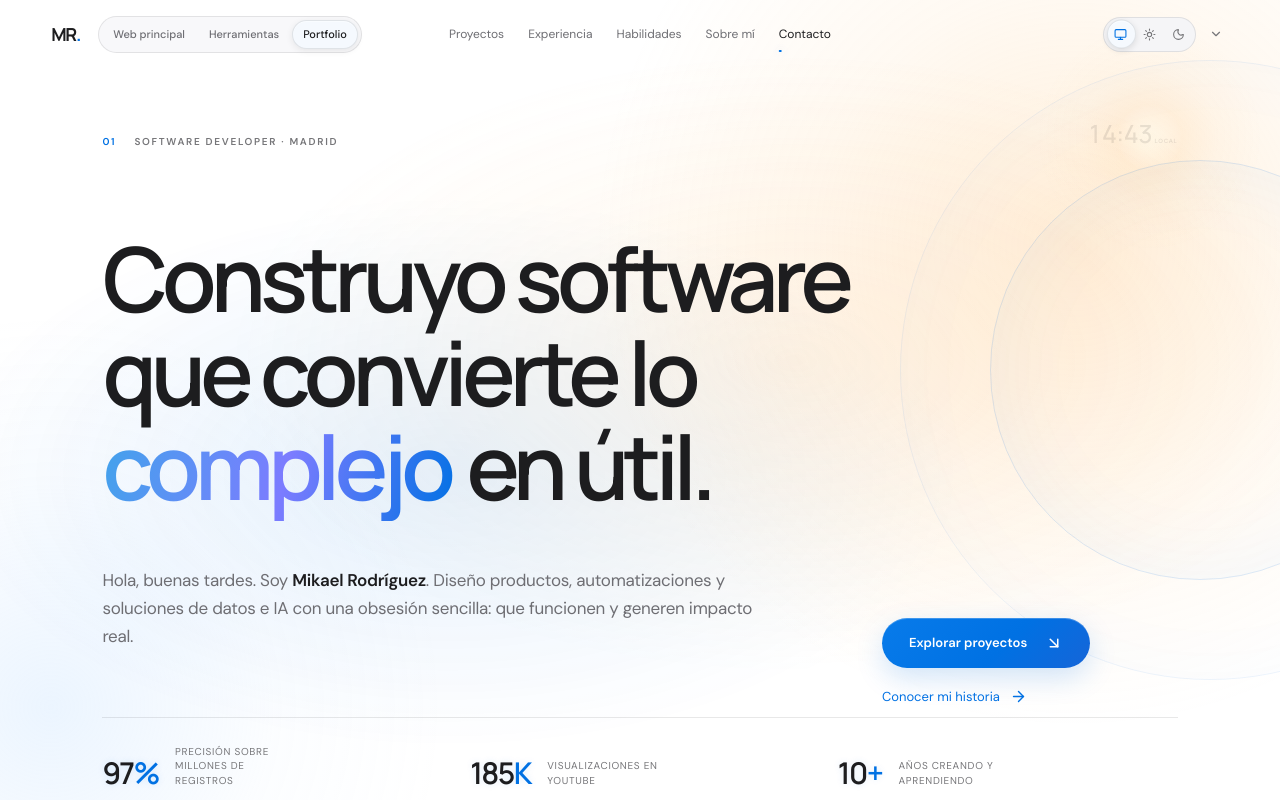
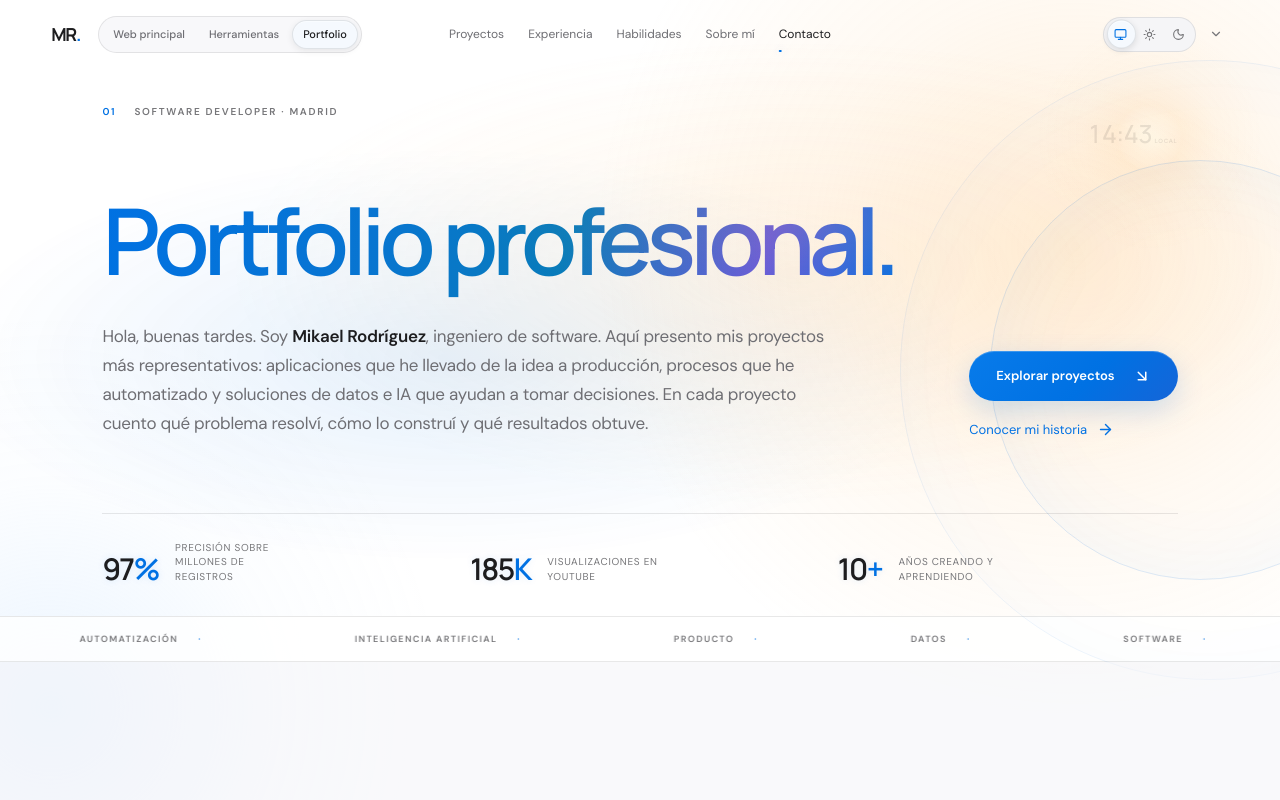
Before and after one commit to AlphaCreativeSoftware/Portfolio, a React (Vite) app: page /portfolio in a window 1280 px wide. Shown: the top 800 px of the page. Built offline with nearby package versions, Linux system fonts and the light colour scheme.

Commit message:
Mejorado inicio Portfolio

```diff
--- a/src/features/home/sections/HomeHero.tsx
+++ b/src/features/home/sections/HomeHero.tsx
@@ -1,9 +1,9 @@
 import { ArrowDown } from 'lucide-react'
+import { useHeroLightSweep } from '../../../shared/hooks/useHeroLightSweep'
 import { HomeOrbit } from '../components/HomeOrbit'
-import { useHeroNameGradient } from '../hooks/useHeroNameGradient'
 
 export function HomeHero({ navigateTo }: { navigateTo: (id: string) => void }) {
-  const nameRef = useHeroNameGradient()
+  const nameRef = useHeroLightSweep()
   return (
     <section className="home-hero home-container" id="inicio" aria-labelledby="home-title">
       <div className="home-hero-grid">
--- a/src/features/portfolio/sections/HeroSection.tsx
+++ b/src/features/portfolio/sections/HeroSection.tsx
@@ -1,4 +1,5 @@
 import { ArrowDownRight, ArrowRight } from 'lucide-react'
+import { useHeroLightSweep } from '../../../shared/hooks/useHeroLightSweep'
 import { AnimatedMetric } from '../../../shared/ui/AnimatedMetric'
 import { useAppearance } from '../../appearance/context'
 import { useHeroMotion } from '../hooks/useHeroMotion'
@@ -6,23 +7,22 @@ import { useHeroMotion } from '../hooks/useHeroMotion'
 export function HeroSection({ navigateTo }: { navigateTo: (section: string) => void }) {
   const { localTime, formattedTime, greeting } = useAppearance()
   const { orbitOneRef, orbitTwoRef } = useHeroMotion()
+  const titleRef = useHeroLightSweep()
   return (
-    <section className="hero" id="inicio">
-      <div className="hero-orbit orbit-one" ref={orbitOneRef} />
-      <div className="hero-orbit orbit-two" ref={orbitTwoRef} />
+    <section className="hero" id="inicio" aria-labelledby="portfolio-title">
+      <div className="hero-orbit orbit-one" ref={orbitOneRef} aria-hidden="true" />
+      <div className="hero-orbit orbit-two" ref={orbitTwoRef} aria-hidden="true" />
       <p className="kicker hero-kicker"><span>01</span> Software developer · Madrid</p>
       <time className="hero-background-time" dateTime={localTime.toISOString()} aria-label={`Hora local: ${formattedTime}`}>{formattedTime}<small> local</small></time>
       <div className="hero-copy">
-        <h1 aria-label="Construyo software que convierte lo complejo en útil.">
-          <span className="hero-title-line"><span>Construyo software</span></span>
-          <span className="hero-title-line"><span>que convierte lo</span></span>
-          <span className="hero-title-line"><span><em>complejo</em> en útil.</span></span>
-        </h1>
-        <p>Hola, {greeting}. Soy <strong>Mikael Rodríguez</strong>. Diseño productos, automatizaciones y soluciones de datos e IA con una obsesión sencilla: que funcionen y generen impacto real.</p>
-      </div>
-      <div className="hero-actions">
-        <a className="button button-primary" href="#proyectos" onClick={() => navigateTo('proyectos')}>Explorar proyectos <ArrowDownRight size={18} /></a>
-        <a className="text-link" href="#sobre-mi" onClick={() => navigateTo('sobre-mi')}>Conocer mi historia <ArrowRight size={17} /></a>
+        <h1 ref={titleRef} className="portfolio-title" id="portfolio-title">Portfolio profesional.</h1>
+        <div className="hero-details">
+          <p>Hola, {greeting}. Soy <strong>Mikael Rodríguez</strong>, ingeniero de software. Aquí presento mis proyectos más representativos: aplicaciones que he llevado de la idea a producción, procesos que he automatizado y soluciones de datos e IA que ayudan a tomar decisiones. En cada proyecto cuento qué problema resolví, cómo lo construí y qué resultados obtuve.</p>
+          <div className="hero-actions">
+            <a className="button button-primary" href="#proyectos" onClick={() => navigateTo('proyectos')}>Explorar proyectos <ArrowDownRight size={18} aria-hidden="true" /></a>
+            <a className="text-link" href="#sobre-mi" onClick={() => navigateTo('sobre-mi')}>Conocer mi historia <ArrowRight size={17} aria-hidden="true" /></a>
+          </div>
+        </div>
       </div>
       <div className="hero-stats">
         <div><AnimatedMetric value={97} suffix="%" accentSuffix play delay={820} duration={950} /><small>Precisión sobre millones de registros</small></div>
--- a/src/features/home/hooks/useHeroNameGradient.ts
+++ b/src/shared/hooks/useHeroLightSweep.ts
@@ -1,22 +1,22 @@
 import { useEffect, useRef } from 'react'
 
-export function useHeroNameGradient() {
-  const nameRef = useRef<HTMLHeadingElement>(null)
+export function useHeroLightSweep() {
+  const headingRef = useRef<HTMLHeadingElement>(null)
 
   useEffect(() => {
-    const name = nameRef.current
-    if (!name) return
+    const heading = headingRef.current
+    if (!heading) return
 
     const reducedMotion = window.matchMedia('(prefers-reduced-motion: reduce)')
     let frame = 0
     let previous: number | undefined
     const paint = () => {
       frame = 0
-      // Complete the sweep while the name is still in view, not at page end.
+      // Complete the sweep while the hero is still in view, not at page end.
       const progress = Math.round(Math.min(100, Math.max(0, window.scrollY / 3)))
       if (progress === previous) return
       previous = progress
-      name.style.setProperty('--name-gradient-position', `${progress}%`)
+      heading.style.setProperty('--hero-light-progress', `${progress}%`)
     }
     const onScroll = () => {
       if (!frame) frame = window.requestAnimationFrame(paint)
@@ -30,7 +30,7 @@ export function useHeroNameGradient() {
       stop()
       if (reducedMotion.matches) {
         previous = undefined
-        name.style.removeProperty('--name-gradient-position')
+        heading.style.removeProperty('--hero-light-progress')
         return
       }
       paint()
@@ -45,5 +45,5 @@ export function useHeroNameGradient() {
     }
   }, [])
 
-  return nameRef
+  return headingRef
 }
--- a/src/styles/home/hero.css
+++ b/src/styles/home/hero.css
@@ -33,7 +33,7 @@
        across more of the name without changing the source palette. */
     background-image: linear-gradient(68deg, var(--text) 10%, var(--name-midtone) 43%, var(--name-lit) 79%);
     background-size: 145% 100%;
-    background-position: var(--name-gradient-position, 0%) 50%;
+    background-position: var(--hero-light-progress, 0%) 50%;
     background-clip: text;
   }
   .home-title-dot { color: inherit; }
--- a/src/styles/sections/hero.css
+++ b/src/styles/sections/hero.css
@@ -1,4 +1,4 @@
-.hero { position: relative; min-height: 820px; height: 100svh; max-height: 960px; padding: 135px max(8vw, 34px) 0; display: grid; grid-template-columns: 1.45fr .55fr; grid-template-rows: auto 1fr auto; isolation: isolate; }
+.hero { position: relative; min-height: clamp(600px, 77svh, 750px); padding: clamp(105px, 13svh, 135px) max(8vw, 34px) 0; display: grid; grid-template-rows: auto 1fr auto; isolation: isolate; }
 .hero::before {
   content: '';
   position: absolute;
@@ -22,21 +22,49 @@
 .hero-kicker { animation: hero-element-enter .65s .05s var(--ease-premium) backwards; }
 .hero-background-time { --time-opacity: .1; position: absolute; z-index: -1; right: max(8vw, 34px); top: 116px; color: var(--text); font: 500 25px 'Manrope'; font-variant-numeric: tabular-nums; letter-spacing: -.035em; opacity: var(--time-opacity); pointer-events: none; animation: hero-time-enter .8s .22s var(--ease-premium) backwards; }
 .hero-background-time small { font: 600 6px 'DM Sans'; letter-spacing: .12em; text-transform: uppercase; }
-.hero-copy { align-self: center; padding-top: 20px; }
+.hero-copy { align-self: center; min-width: 0; padding-block: clamp(44px, 8svh, 76px); }
 h1, h2 { font-family: 'Manrope', sans-serif; letter-spacing: -.065em; line-height: .96; font-weight: 600; margin: 0; }
 h1 { font-size: clamp(60px, 7vw, 112px); max-width: 1120px; }
 h1 em, h2 em { font-style: normal; font-weight: inherit; }
-h1 em { display: inline-block; margin: 0 -.02em 0 0; padding: 0 .07em .14em 0; color: var(--blue); background: linear-gradient(105deg, var(--blue) 0%, #0a84ff 34%, #32ade6 58%, #7c7cff 82%, var(--blue) 100%); background-size: 280% 100%; background-position: calc(100% + var(--hero-word-shift, 0%)) 50%; background-clip: text; -webkit-background-clip: text; -webkit-text-fill-color: transparent; }
 h2 em { color: var(--blue); background: var(--accent-gradient); background-clip: text; -webkit-background-clip: text; -webkit-text-fill-color: transparent; }
-.hero-title-line { display: block; margin-bottom: -.18em; padding: 0 .08em .27em 0; overflow: hidden; }
-.hero-title-line > span { display: block; transform-origin: left bottom; animation: hero-title-enter .92s var(--ease-premium) backwards; }
-.hero-title-line:nth-child(1) > span { animation-delay: .12s; }
-.hero-title-line:nth-child(2) > span { animation-delay: .23s; }
-.hero-title-line:nth-child(3) > span { animation-delay: .34s; }
-.hero-title-line em { animation: hero-accent-gradient 3.3s .42s var(--ease-premium) backwards, hero-accent-settle 1.9s .54s ease-out backwards; }
-.hero-copy > p { max-width: 650px; margin: 36px 0 0; color: var(--muted); line-height: 1.65; font-size: 17px; letter-spacing: -.015em; animation: hero-element-enter .75s .56s var(--ease-premium) backwards; }
-.hero-copy strong { color: var(--text); font-weight: 600; }
-.hero-actions { align-self: end; display: flex; flex-direction: column; align-items: flex-start; gap: 20px; padding-bottom: 12px; animation: hero-element-enter .75s .7s var(--ease-premium) backwards; }
+.portfolio-title {
+  --title-blue: #0875d1;
+  --title-cyan: #087bbb;
+  --title-indigo: #655adc;
+  --title-reflection-strength: 12%;
+  inline-size: fit-content;
+  max-inline-size: min(100%, 1120px);
+  font-size: clamp(54px, 7.2vw, 112px);
+  line-height: 1.04;
+  text-wrap: balance;
+  color: var(--blue);
+  padding: .04em .09em .18em .035em;
+  margin: -.04em 0 -.18em -.035em;
+  animation: hero-element-enter .88s .12s var(--ease-premium) backwards;
+}
+:root[data-appearance='dark'] .portfolio-title {
+  --title-blue: #0a84ff;
+  --title-cyan: #32ade6;
+  --title-indigo: #7c7cff;
+  --title-reflection-strength: 22%;
+}
+@supports (background-clip: text) and (color: color-mix(in srgb, red, blue)) {
+  .portfolio-title {
+    --title-reflection: color-mix(in srgb, var(--celestial-edge) 80%, var(--celestial-core));
+    color: transparent;
+    background-image:
+      radial-gradient(ellipse 44% 75% at calc(100% - var(--celestial-right) - var(--hero-light-progress, 0%) * .28) calc(var(--celestial-top) + 14%), color-mix(in srgb, var(--title-reflection) var(--title-reflection-strength), transparent), transparent 94%),
+      linear-gradient(105deg, var(--blue) 0%, var(--title-blue) 34%, var(--title-cyan) 58%, var(--title-indigo) 82%, var(--blue) 100%);
+    background-clip: text;
+  }
+}
+@media (forced-colors: active) {
+  .portfolio-title { background: none; color: CanvasText; }
+}
+.hero-details { display: grid; grid-template-columns: minmax(0, 1fr) auto; align-items: end; gap: 24px clamp(30px, 6vw, 96px); margin-top: clamp(22px, 3vw, 34px); }
+.hero-details > p { max-width: 64ch; margin: 0; color: var(--muted); line-height: 1.7; font-size: 17px; letter-spacing: -.015em; animation: hero-element-enter .75s .3s var(--ease-premium) backwards; }
+.hero-copy strong { color: var(--text); font-weight: 600; white-space: nowrap; }
+.hero-actions { display: flex; flex-direction: column; align-items: flex-start; gap: 20px; animation: hero-element-enter .75s .43s var(--ease-premium) backwards; }
 .hero-actions .button-primary { padding: 16px 27px; font-size: 13px; }
 .hero-actions .button-primary svg { transition: transform .35s var(--ease-premium); }
 .hero-actions .button-primary:hover svg { transform: translate(3px, 3px); }
@@ -56,11 +84,9 @@ h2 em { color: var(--blue); background: var(--accent-gradient); background-clip:
 .hero-stats strong span { color: var(--blue); }
 .hero-stats small { max-width: 130px; color: var(--faint); font-size: 10px; line-height: 1.45; text-transform: uppercase; letter-spacing: .07em; }
 
-@keyframes hero-title-enter { from { opacity: 0; transform: translateY(108%); } 65% { opacity: 1; } to { opacity: 1; transform: none; } }
 @keyframes hero-element-enter { from { opacity: 0; transform: translateY(14px); } to { opacity: 1; transform: none; } }
 @keyframes hero-time-enter { from { opacity: 0; transform: translateY(8px); } to { opacity: var(--time-opacity); transform: none; } }
 @keyframes hero-rule-enter { from { opacity: 0; transform: scaleX(0); } to { opacity: 1; transform: scaleX(1); } }
 @keyframes hero-aura-enter { from { opacity: 0; } to { opacity: .7; } }
 @keyframes hero-orbit-enter { from { opacity: 0; transform: scale(.6); } to { opacity: var(--orbit-opacity); transform: scale(1); } }
-@keyframes hero-accent-gradient { from { background-position: -25% 50%; } to { background-position: 100% 50%; } }
 @keyframes hero-accent-settle { from { text-shadow: 0 0 26px color-mix(in srgb, var(--blue) 34%, transparent); } to { text-shadow: 0 0 0 transparent; } }
```
Also changed, not shown: src/features/portfolio/hooks/useHeroMotion.ts (+27 -15 lines), src/styles/responsive.css (+7 -5 lines), 1 other file (tests, documents, lock files or other folders).
